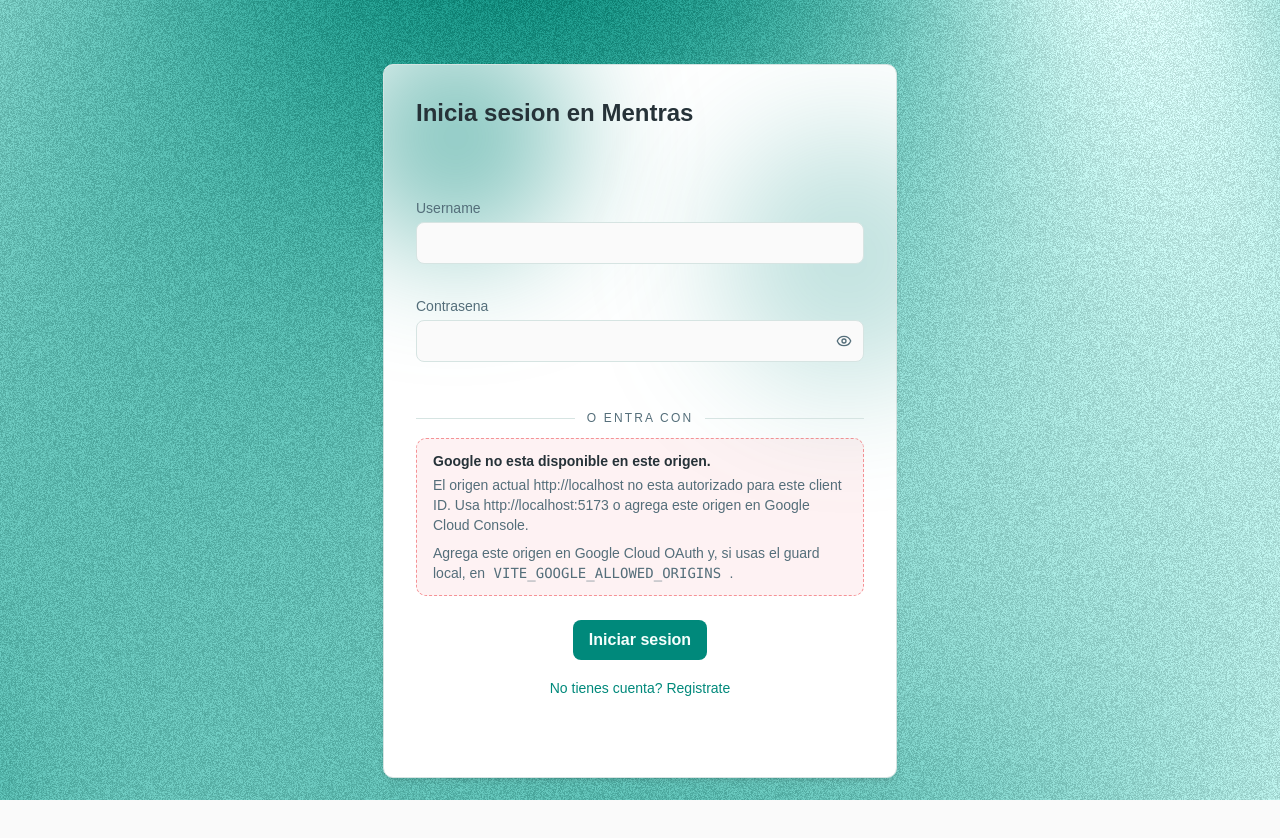
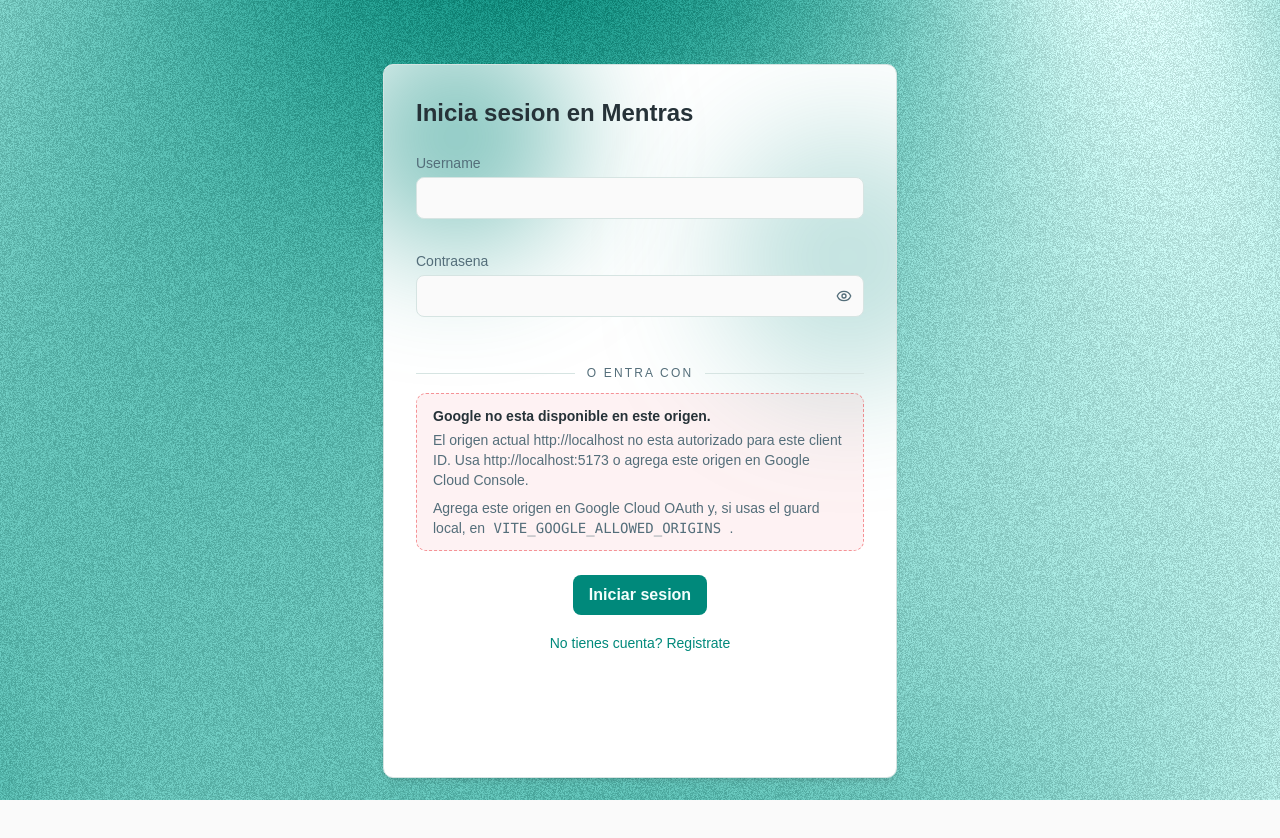
Before and after one commit to gabarhdz/mentrasFrontend, a React (Vite) app: page /auth in a window 1280 px wide. Shown: the top 838 px of the page. Built offline with nearby package versions, Linux system fonts and the light colour scheme; no server answers.

Commit message:
cut space in title

```diff
--- a/src/components/auth/AuthForm.tsx
+++ b/src/components/auth/AuthForm.tsx
@@ -329,7 +329,7 @@ const AuthForm = () => {
         {isLogin ? 'Inicia sesion en Mentras' : 'Crea tu cuenta en Mentras'}
       </h2>
 
-      <form method="post" action="#" className="flex min-h-[calc(44rem-7rem)] flex-col justify-center" onSubmit={handleSubmit}>
+      <form method="post" action="#" className="flex min-h-[calc(44rem-7rem)] flex-col" onSubmit={handleSubmit}>
         <div className="space-y-6">
           {feedback && (
             <div
```
